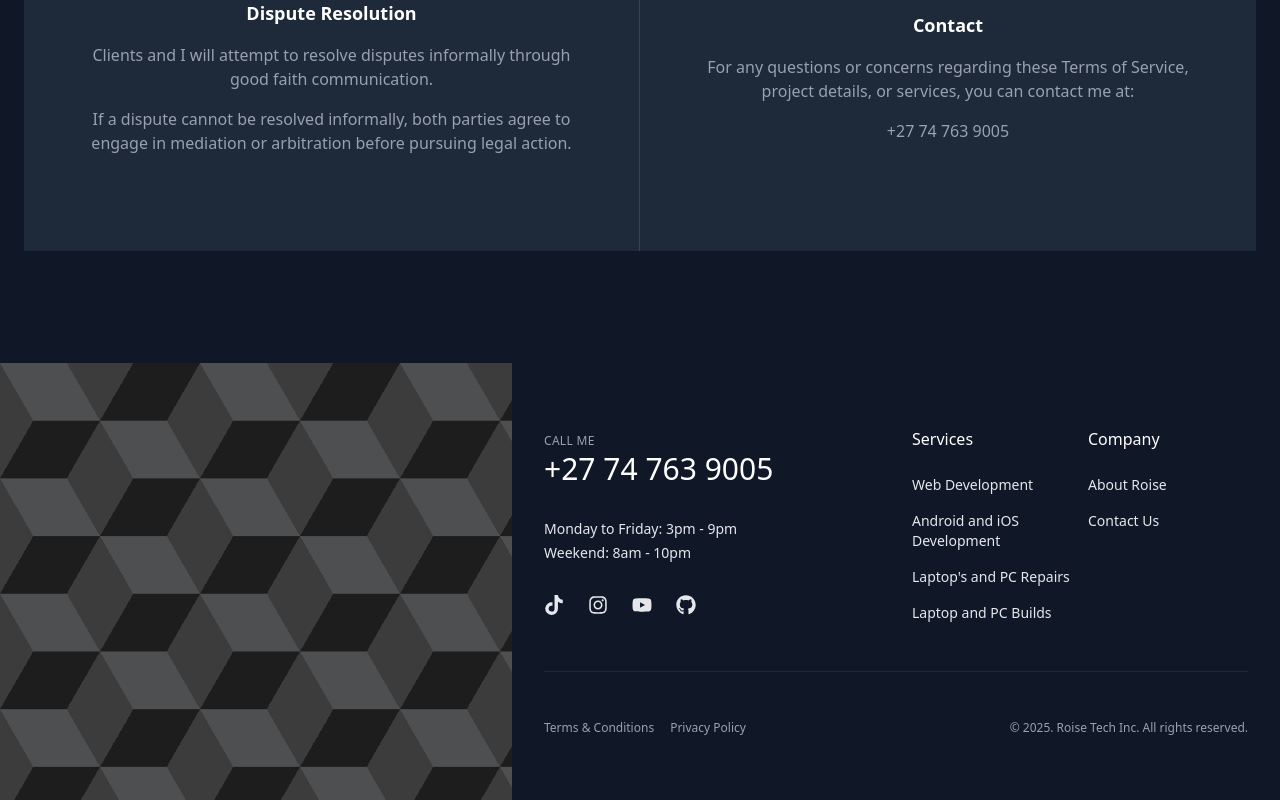
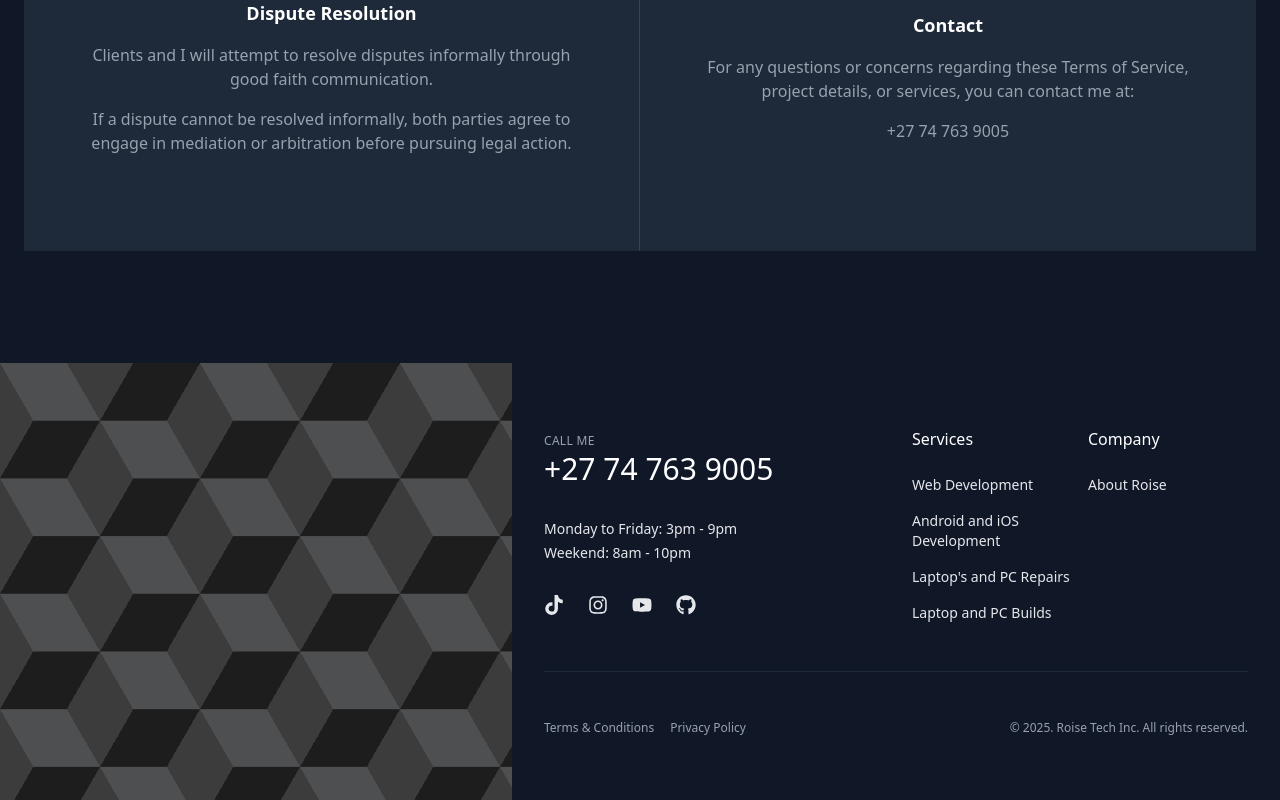
Before and after one commit to Roise-s/roisetech, a React (Vite) app: page /terms-of-service in a window 1280 px wide. Shown: the part 1578-2378 px from the top of the page. Built offline with nearby package versions, Linux system fonts and the light colour scheme.

Commit message:
Update Footer.tsx

```diff
--- a/src/components/Footer.tsx
+++ b/src/components/Footer.tsx
@@ -98,13 +98,13 @@ const Footer = () => {
 
                 <ul className="mt-6 space-y-4 text-sm">
                     <li>
-                    <a href="#" className="transition hover:opacity-75 text-gray-200">
+                    <a href="/" className="transition hover:opacity-75 text-gray-200">
                         Web Development
                     </a>
                     </li>
 
                     <li>
-                    <a href="#" className="transition hover:opacity-75 text-gray-200">
+                    <a href="/" className="transition hover:opacity-75 text-gray-200">
                         Android and iOS Development
                     </a>
                     </li>
@@ -128,14 +128,8 @@ const Footer = () => {
 
                 <ul className="mt-6 space-y-4 text-sm">
                     <li>
-                    <a href="#" className="transition hover:opacity-75 text-gray-200">
+                    <a href="https://kgaugelo.vercel.app/" className="transition hover:opacity-75 text-gray-200">
                         About Roise
-                    </a>
-                    </li>
-
-                    <li>
-                    <a href="#" className="transition hover:opacity-75 text-gray-200">
-                        Contact Us
                     </a>
                     </li>
                 </ul>
```
